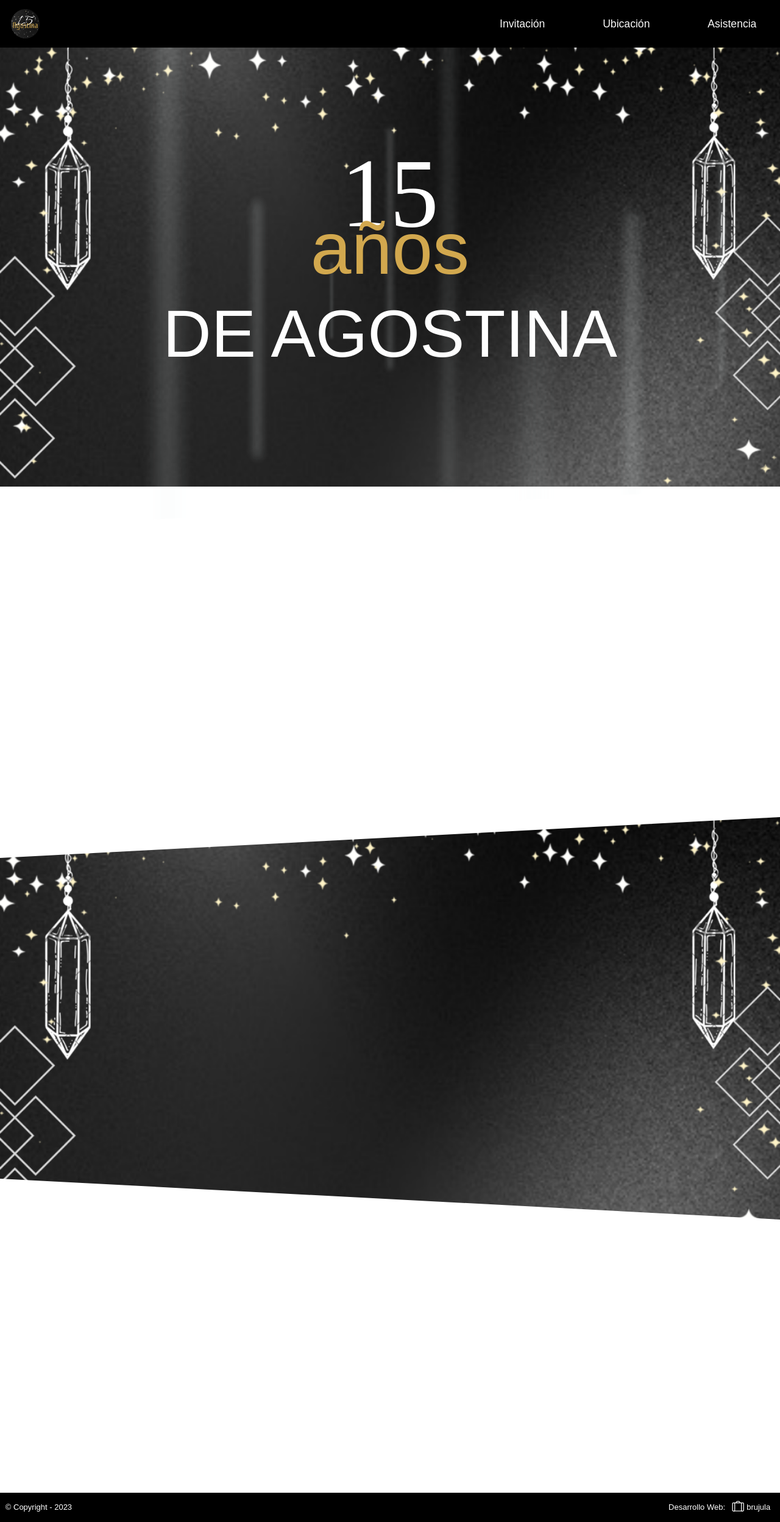
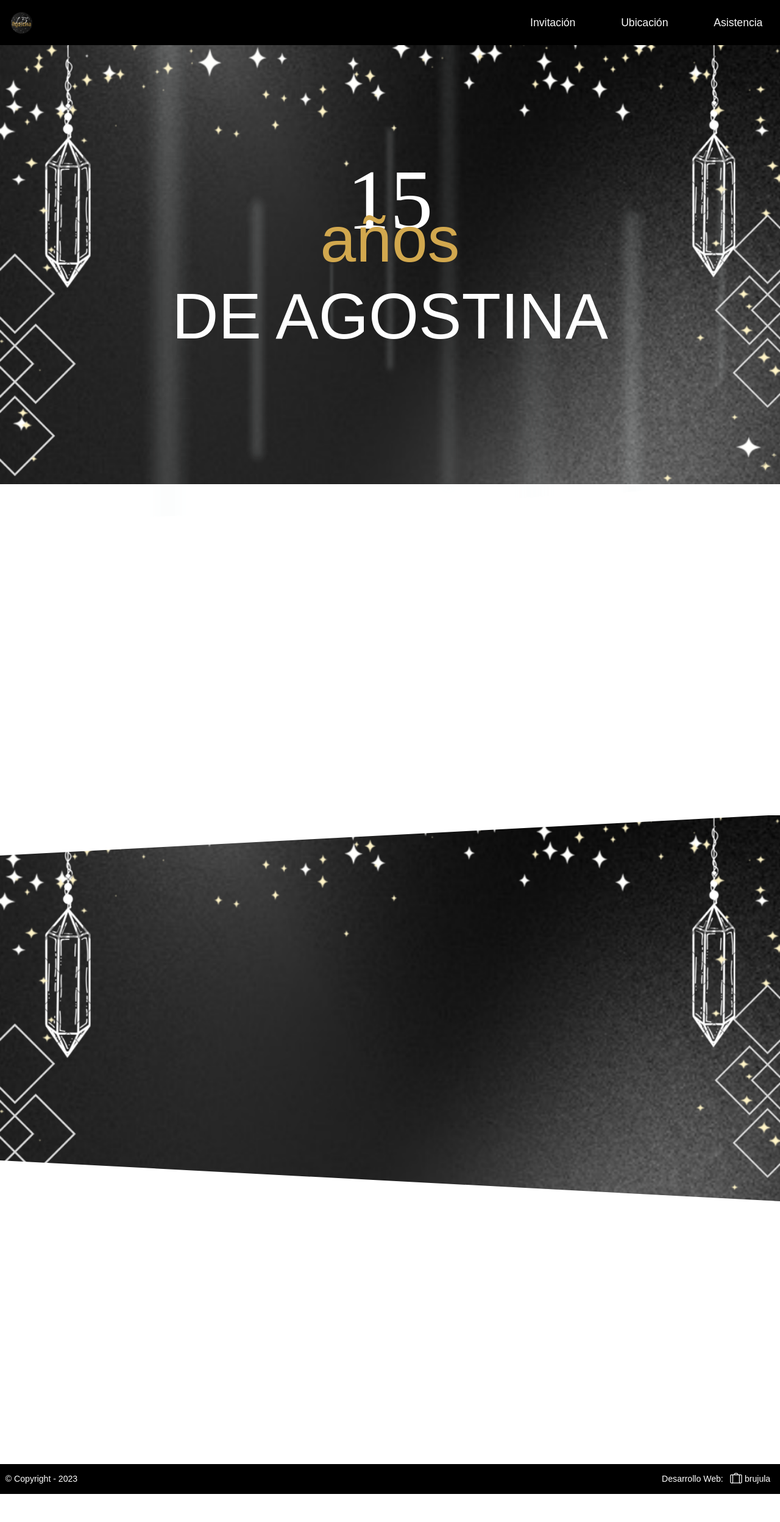
Before and after one commit to ayelengarcia/Invitacion_15_Agostina, a React (Vite) app: page / in a window 1280 px wide. Shown: the whole page at 61% size. After the commit the page ends 2450 px from the top, so only its background shows below. Built offline with nearby package versions, Linux system fonts and the light colour scheme; a web font is replaced by a local one.

Commit message:
edit u medida

```diff
--- a/src/components/Asistencia/Asistencia.styled.jsx
+++ b/src/components/Asistencia/Asistencia.styled.jsx
@@ -15,7 +15,7 @@ export const Asistencia = styled.div`
   }
 
   .texto {
-    font-size: 18px;
+    font-size: 1.1rem;
     margin: 0;
     font-weight: 400;
     letter-spacing: 1px;
@@ -66,10 +66,6 @@ export const Asistencia = styled.div`
   }
 
   @media (min-width: 769px) {
-    .texto {
-      font-size: 22px;
-    }
-
     .box {
       padding: 0px;
     }
--- a/src/components/Footer/Footer.styled.jsx
+++ b/src/components/Footer/Footer.styled.jsx
@@ -11,7 +11,7 @@ export const Footer = styled.div`
 
   .dev-text,
   .bi-instagram {
-    font-size: 13px;
+    font-size: 0.8rem;
   }
 
   a {
--- a/src/components/Header/Header.styled.jsx
+++ b/src/components/Header/Header.styled.jsx
@@ -29,11 +29,11 @@ export const Header = styled.header`
   }
 
   .logo_menu {
-    width: 2.7rem;
+    width: 2rem;
   }
 
   .menu {
-    padding: 8px 20px;
+    padding: 8px 10px;
     font-size: 1rem;
     border: 1px solid black;
   }
--- a/src/components/Title/Title.styled.jsx
+++ b/src/components/Title/Title.styled.jsx
@@ -162,12 +162,13 @@ export const Title = styled.div`
   .presentacion {
     color: black;
     padding-top: 30px !important;
+    overflow: hidden;
   }
 
   h1 {
     font-family: "Lavishly Yours";
     line-height: 150% !important;
-    font-size: 110px;
+    font-size: 7rem;
     z-index: 10000;
     position: relative;
     color: white;
@@ -176,7 +177,7 @@ export const Title = styled.div`
 
   .años {
     position: relative;
-    font-size: 80px;
+    font-size: 4.5rem;
     top: -140px;
     z-index: 10001;
     color: #d2a84e;
@@ -184,7 +185,7 @@ export const Title = styled.div`
 
   .agos {
     position: relative;
-    font-size: 60px;
+    font-size: 3.5rem;
     top: -180px;
     z-index: 10001;
     color: white;
@@ -194,16 +195,16 @@ export const Title = styled.div`
     background-image: url(/assets/fondo.png);
 
     h1 {
-      font-size: 160px;
+      font-size: 8rem;
     }
 
     .años {
-      font-size: 120px;
+      font-size: 6rem;
       top: -170px;
     }
 
     .agos {
-      font-size: 110px;
+      font-size: 6rem;
       top: -220px;
     }
 
--- a/src/components/Ubicacion/Ubicacion.jsx
+++ b/src/components/Ubicacion/Ubicacion.jsx
@@ -68,7 +68,7 @@ const ubicacion = () => {
           data-aos-duration="2000"
           data-aos-delay="100"
           data-aos-offset="200"
-          className="d-flex contador py-3 px-5 gap-4"
+          className="d-flex contador py-3 gap-4"
         >
           <div className="d-flex flex-column align-items-center">
             <p className="cont">{days} : </p>
--- a/src/components/Ubicacion/Ubicacion.styled.jsx
+++ b/src/components/Ubicacion/Ubicacion.styled.jsx
@@ -11,7 +11,7 @@ export const Ubicacion = styled.div`
   h1 {
     font-family: "Lavishly Yours";
     line-height: 120%;
-    font-size: 90px;
+    font-size: 5rem;
     z-index: 10000;
     position: relative;
     color: white;
@@ -22,31 +22,31 @@ export const Ubicacion = styled.div`
     justify-content: center;
     align-items: center;
     border-radius: 5px;
-    font-size: 26px;
+    font-size: 1.3rem;
     font-weight: 600;
     color: white;
     margin: 0px;
   }
 
   .text {
-    font-size: 24px;
+    font-size: 1.1rem;
     color: #d2a84e;
   }
 
   .text-2 {
-    font-size: 18px;
+    font-size: 1.3rem;
     letter-spacing: 2px;
     color: white;
   }
 
   .text-3 {
-    font-size: 20pxrem;
+    font-size: 1rem;
     letter-spacing: 1px;
     color: white;
   }
 
   .text-4 {
-    font-size: 18px;
+    font-size: 1rem;
     font-weight: 600;
     letter-spacing: 2px;
     color: #d2a84e;
@@ -64,25 +64,8 @@ export const Ubicacion = styled.div`
     background-size: cover;
 
     .cont {
-      font-size: 40px;
+      font-size: 2.2rem;
       letter-spacing: 2px;
-    }
-
-    .text {
-      font-size: 24px;
-    }
-
-    .text-2 {
-      font-size: 20px;
-      letter-spacing: 1px;
-    }
-
-    .text-3 {
-      font-size: 24px;
-    }
-
-    .text-4 {
-      font-size: 20px;
     }
   }
 `;
```
